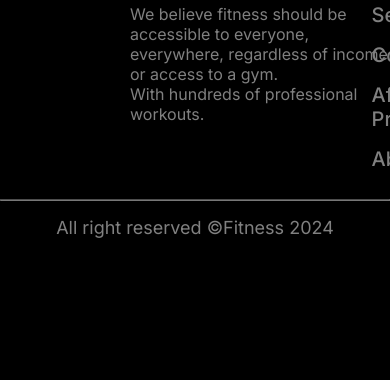
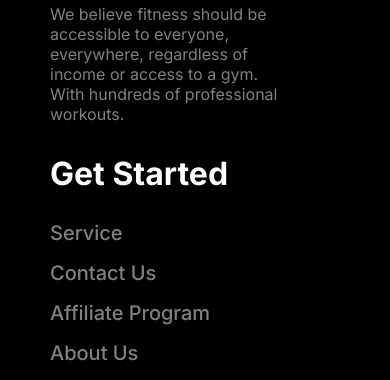
Before and after one commit to redwan-ai/fitness, a plain HTML site: page index.html in a window 390 px wide. Shown: the part 6996-7376 px from the top of the page. Before the commit the page ends 7250 px from the top, so only its background shows below. Drawn offline with Linux system fonts and the light colour scheme; a web font is replaced by a local one.

Commit message:
Footer Updated mobile responsive

```diff
--- a/styles/style.css
+++ b/styles/style.css
@@ -413,10 +413,10 @@ select{
 .footer{
     display: flex;
     justify-content: space-around;
-    margin: 20px 130px;
+    margin: 20px 110px;
 }
 .footer1{
-    margin-right: -20px;
+    margin-left: -60px;
 }
 .footer>div>h1{
     font-size: 4.5rem;
@@ -653,6 +653,15 @@ table{
     width: 95%;
     height: 90%;
 }
-
+.footer{
+    flex-direction: column;
+}
+.footer1{
+    padding-bottom: 20px;
+}
+.gs{
+    margin-left: -60px;
+    margin-top: 10px;
+}
 
 }
```
